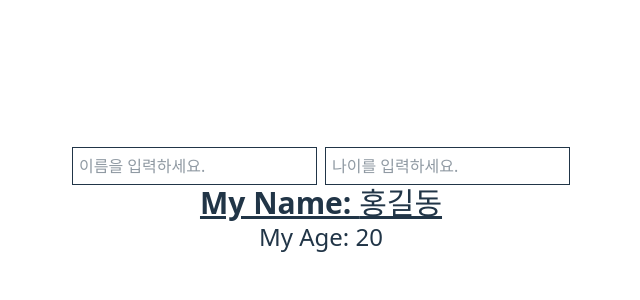
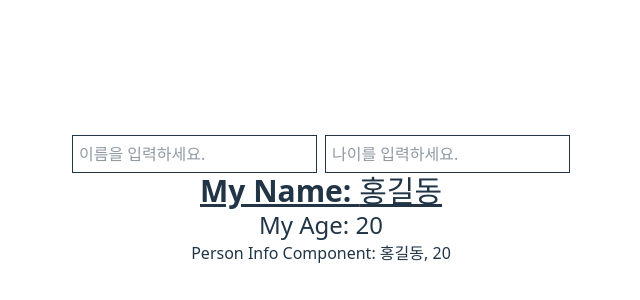
Before and after one commit to kyuriii-moon/react-practice, a React (Vite) app: page / in a window 1280 px wide. Shown: the part 200-500 px from the top of the page, without its empty margins (319-959 px from the left). Built offline with nearby package versions, Linux system fonts and the light colour scheme.

Commit message:
feat:context 활용-PersonInfo추가

```diff
--- a/src/App.tsx
+++ b/src/App.tsx
@@ -4,6 +4,7 @@ import React from 'react';
 import './App.css';
 import { UserInfo } from './UserInfo';
 import { MyContext } from './context';
+import { PersonInfo } from './PersonInfo';
 
 // state, props, context
 function App() {
@@ -35,6 +36,7 @@ function App() {
         onChange={handleAgeChange}
       />
       <UserInfo />
+      <PersonInfo name={name} age={age} />
     </MyContext.Provider>
   );
 }
--- /dev/null
+++ b/src/PersonInfo.tsx
@@ -0,0 +1,18 @@
+interface PersonInfoProps {
+  name: string;
+  age: number;
+}
+export function PersonInfo({ name, age }: PersonInfoProps) {
+  const user = {
+    address: '서울시 강남구',
+    phone: '010-1234-5678',
+    email: 'user@example.com',
+    name,
+    age,
+  };
+  return (
+    <div>
+      Person Info Component: {user.name}, {user.age}
+    </div>
+  );
+}
```
